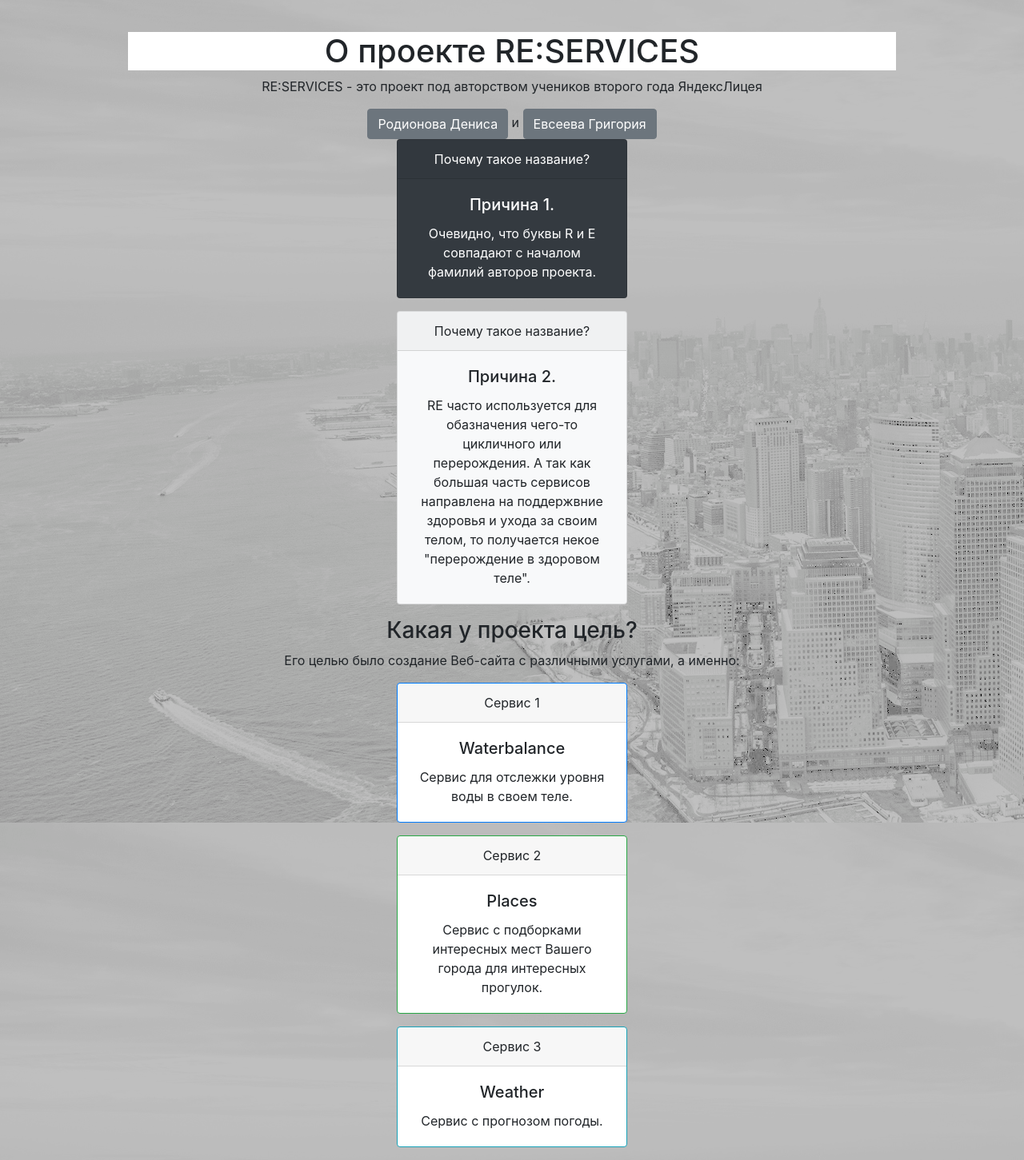
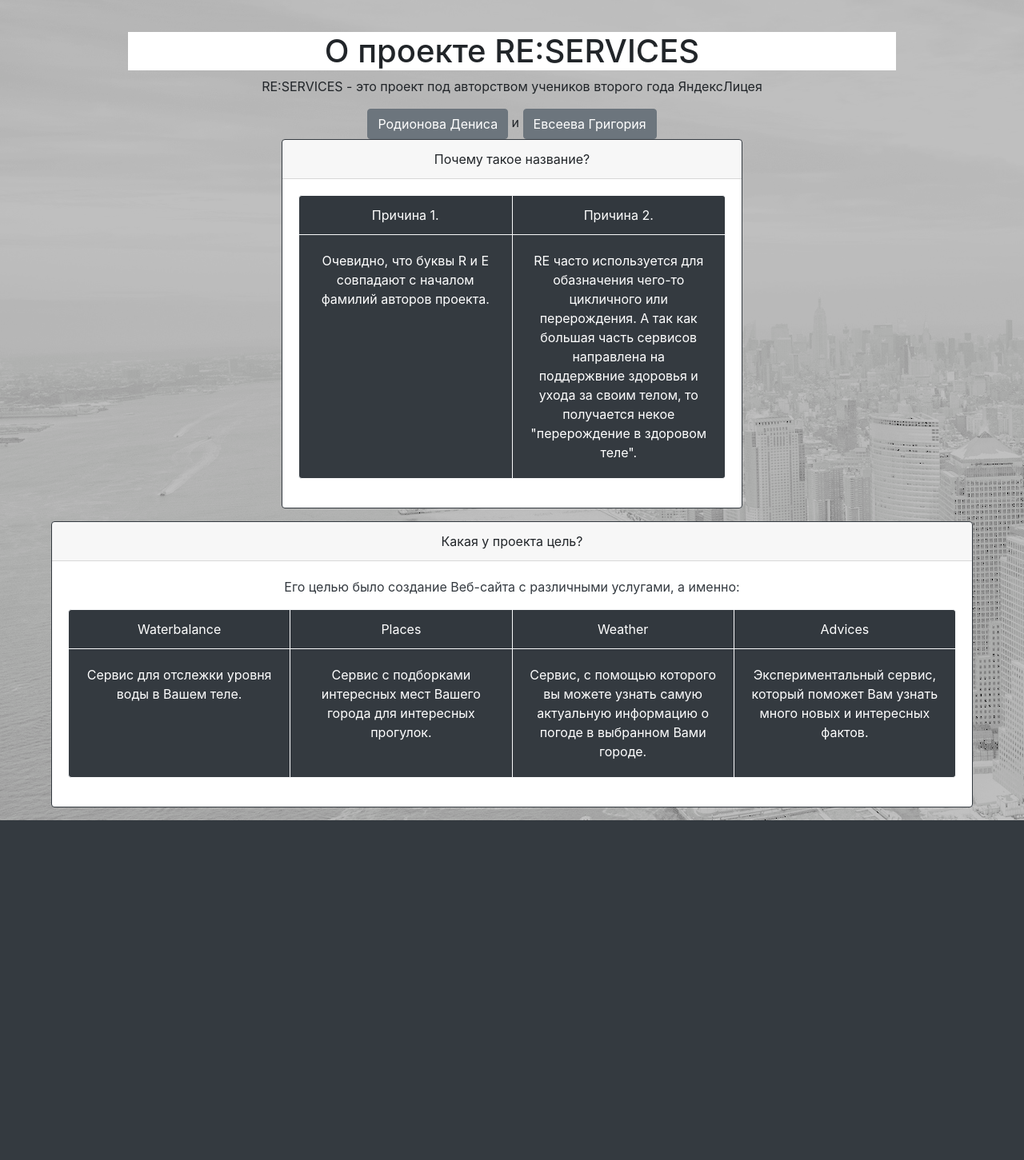
Before and after one commit to nocthu/YL_WEB_PROJECT, a Flask app: page /some_note in a window 1280 px wide. Shown: the part 51-1502 px from the top of the page at 80% size. After the commit the page ends 1077 px from the top, so only its background shows below. Run offline with Flask 2, Linux system fonts and the light colour scheme; some libraries are stand-ins or nearby versions.

Commit message:
step 28 some_note design

```diff
--- a/templates/some_note.html
+++ b/templates/some_note.html
@@ -14,47 +14,60 @@
     <button type="button" class="btn btn-secondary" data-toggle="tooltip" data-placement="bottom" title="Евсеев Григорий, 15 лет. нёllоヾ(´∇｀○)">
         Евсеева Григория
     </button>
-
-    <div class="card text-white bg-dark mb-3" style="max-width: 18rem;">
+    <div class="card border-dark mb-3" style="max-width: 36rem;">
       <div class="card-header">Почему такое название?</div>
+      <div class="card-body text-dark">
+        <div class="card-group">
+           <div class="card text-white bg-dark mb-3 border-light" style="max-width: 18rem;">
+                <div class="card-header border-light">Причина 1.</div>
                 <div class="card-body">
-            <h5 class="card-title">Причина 1.</h5>
                     <p class="card-text">Очевидно, что буквы R и E совпадают с началом фамилий авторов проекта.</p>
                 </div>
             </div>
-    <div class="card bg-light mb-3" style="max-width: 18rem;">
-        <div class="card-header">Почему такое название?</div>
+           <div class="card text-white bg-dark mb-3 border-light" style="max-width: 18rem;">
+                <div class="card-header border-light">Причина 2.</div>
                 <div class="card-body">
-            <h5 class="card-title">Причина 2.</h5>
                     <p class="card-text">RE часто используется для обазначения чего-то цикличного или перерождения.
             А так как большая часть сервисов направлена на поддержвние здоровья  и ухода
             за своим телом, то получается некое "перерождение в здоровом теле".</p>
                 </div>
             </div>
+        </div>
+      </div>
+    </div>
 
-    <h3>Какая у проекта цель?</h3>
+    <div class="card border-dark mb-3" style="max-width: 72rem;">
+      <div class="card-header">Какая у проекта цель?</div>
+      <div class="card-body text-dark">
           <p>
             Его целью было создание Веб-сайта с различными услугами, а именно:
           </p>
-    <div class="card border-primary mb-3 " style="max-width: 18rem;">
-        <div class="card-header">Сервис 1</div>
+          <div class="card-group">
+        <div class="card text-white bg-dark mb-3 border-light" style="max-width: 18rem;">
+                <div class="card-header border-light">Waterbalance</div>
                 <div class="card-body">
-            <h5 class="card-title">Waterbalance</h5>
-            <p class="card-text">Сервис для отслежки уровня воды в своем теле.</p>
+                    <p class="card-text">Сервис для отслежки уровня воды в Вашем теле.</p>
                 </div>
             </div>
-    <div class="card border-success mb-3" style="max-width: 18rem;">
-        <div class="card-header">Сервис 2</div>
+            <div class="card text-white bg-dark mb-3 border-light" style="max-width: 18rem;">
+                <div class="card-header border-light">Places</div>
                 <div class="card-body">
-            <h5 class="card-title">Places</h5>
                     <p class="card-text">Сервис с подборками интересных мест Вашего города для интересных прогулок.</p>
                 </div>
             </div>
-    <div class="card border-info mb-3" style="max-width: 18rem;">
-        <div class="card-header">Сервис 3</div>
+            <div class="card text-white bg-dark mb-3 border-light" style="max-width: 18rem;">
+                <div class="card-header border-light">Weather</div>
                 <div class="card-body">
-            <h5 class="card-title">Weather</h5>
-            <p class="card-text">Сервис с прогнозом погоды.</p>
+                    <p class="card-text">Сервис, с помощью которого вы можете узнать самую актуальную информацию о погоде в выбранном Вами городе.</p>
+                </div>
+            </div>
+            <div class="card text-white bg-dark mb-3 border-light" style="max-width: 18rem;">
+                <div class="card-header border-light">Advices</div>
+                <div class="card-body">
+                    <p class="card-text">Экспериментальный сервис, который поможет Вам узнать много новых и интересных фактов.</p>
+                </div>
+            </div>
+        </div>
       </div>
     </div>
     </center>
```
Also changed, not shown: db/base.sqlite. Lines whose indentation alone changed are shown as unchanged.
